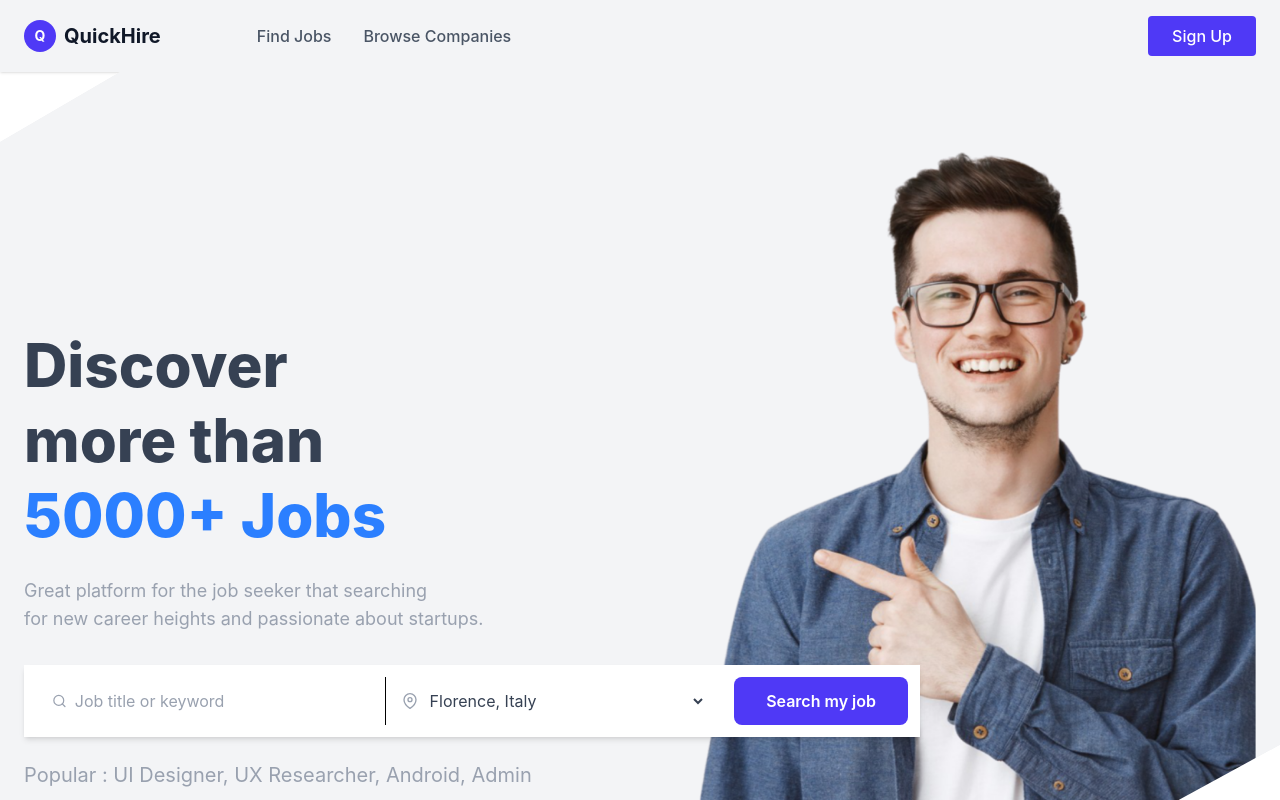
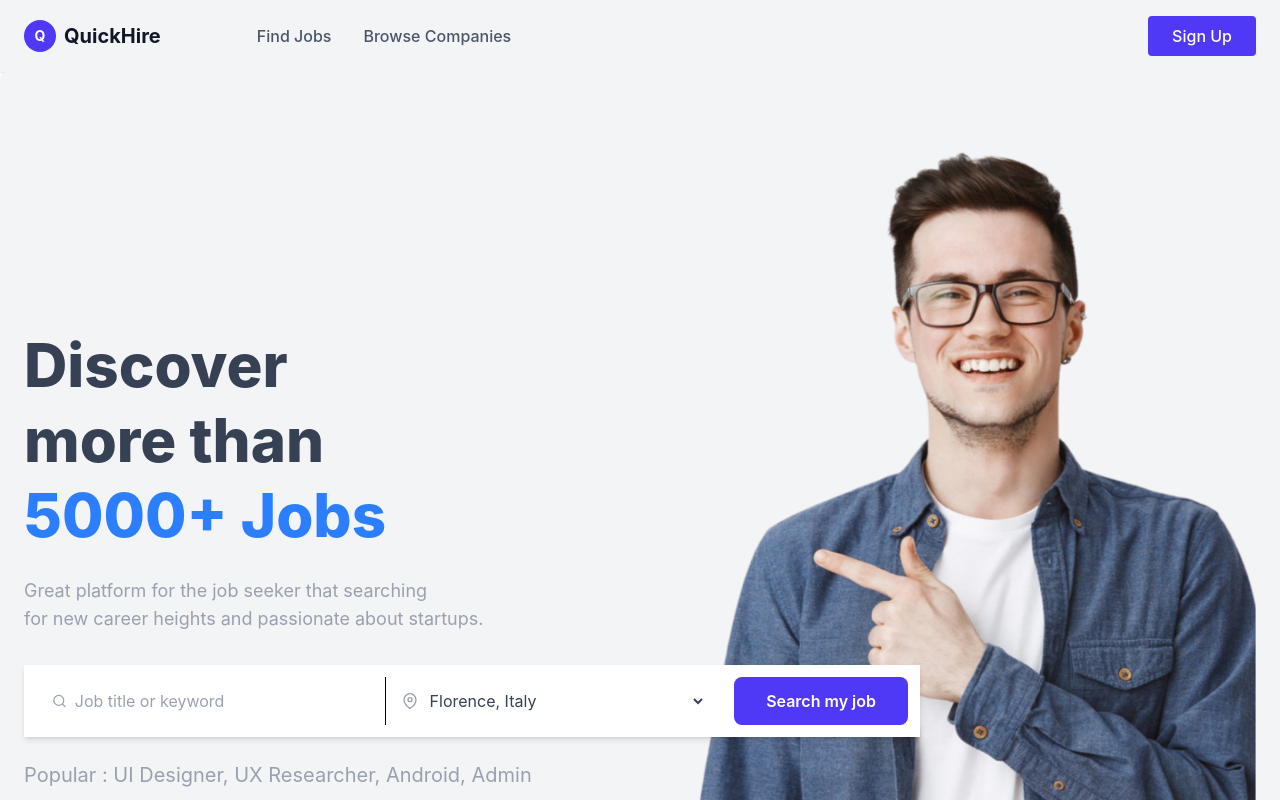
Before and after one commit to fhsiamSE/QuickHire, a React (Vite) app: page / in a window 1280 px wide. Shown: the top 800 px of the page. Built offline with nearby package versions, Linux system fonts and the light colour scheme.

Commit message:
Minor fixed

```diff
--- a/src/components/LandingPage/JobSearch.jsx
+++ b/src/components/LandingPage/JobSearch.jsx
@@ -19,7 +19,7 @@ function JobSearch() {
     <div
       className="bg-gray-100 rounded-tl-lg
       [clip-path:polygon(0px_0,100%_0,100%_calc(100%-0px),calc(100%-120px)_100%,0_100%,0_70px)]
-       lg:[clip-path:polygon(120px_0,100%_0,100%_calc(100%-300px),calc(100%-550px)_100%,0_100%,0_70px)]"
+       lg:[clip-path:polygon(  0px_0,100%_0,100%_calc(100%-300px),calc(100%-550px)_100%,0_100%,0_70px)]"
 
     >
 
```
